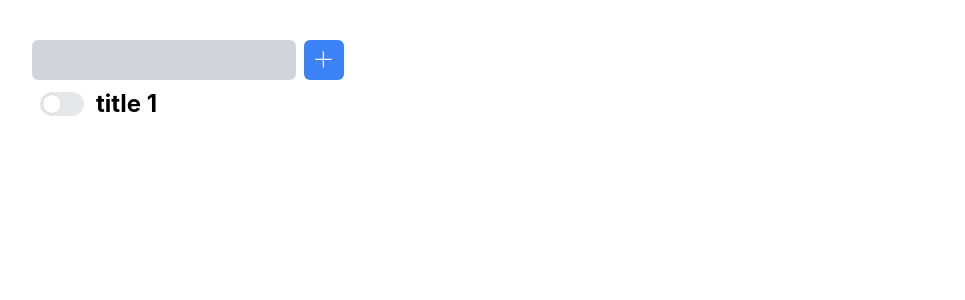
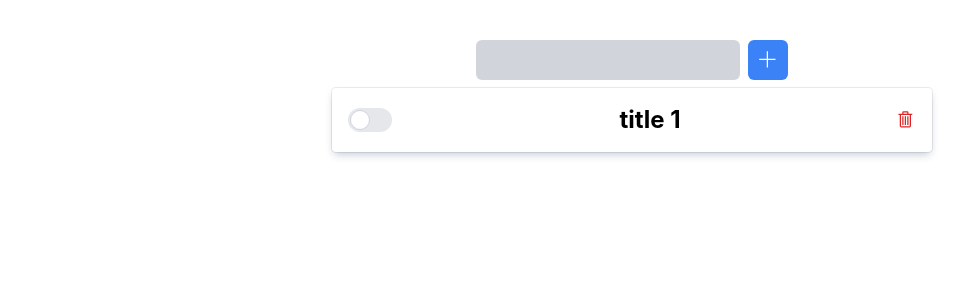
Before and after one commit to mabuhanifa/react-experiment-ts, a React (Vite) app: page / in a window 1280 px wide. Shown: the top 300 px of the page, without its empty margins (8-973 px from the left). Built offline with nearby package versions, Linux system fonts and the light colour scheme.

Commit message:
styling updated

```diff
--- a/src/components/Todo.tsx
+++ b/src/components/Todo.tsx
@@ -1,13 +1,15 @@
+import { VscTrash } from "react-icons/vsc";
 import { type Todo } from "../types/types";
 import CheckBox from "./CheckBox";
 
 export default function Todo({ todo }: { todo: Todo }) {
     return (
-        <div className="flex items-center p-2">
+        <div className="flex items-center p-4 my-2 shad w-[600px] rounded justify-between">
             <CheckBox todo={todo} />
             <h1 className={`text-2xl font-bold ${todo.isCompleted ? "line-through" : ""}`}>
                 {todo.title}
             </h1>
+            <button className="flex justify-center items-center text-red-600"><VscTrash size={20} /></button>
         </div>
     )
 }
--- a/src/components/Todos.tsx
+++ b/src/components/Todos.tsx
@@ -24,6 +24,7 @@ export default function Todos() {
     return (
         <section className="p-10 ">
 
+            <div className="flex justify-center">
                 <form onSubmit={(e) => createTodo(e)} className="flex items-center gap-2">
                     <input
                         type="text"
@@ -38,8 +39,9 @@ export default function Todos() {
                         <VscAdd size={20} />
                     </button>
                 </form>
+            </div>
 
-            <div>
+            <div className="flex flex-col justify-center items-center">
                 {
                     todos && todos.map((todo) => (
                         <Todo todo={todo} key={todo.id} />
--- a/src/index.css
+++ b/src/index.css
@@ -1,9 +1,15 @@
 @tailwind base;
 @tailwind components;
 @tailwind utilities;
+
 * {
   margin: 0;
   padding: 0;
   box-sizing: border-box;
   font-family: Inter, system-ui, Avenir, Helvetica, Arial, sans-serif;
 }
+
+.shad {
+  box-shadow: rgba(9, 30, 66, 0.25) 0px 4px 8px -2px,
+    rgba(9, 30, 66, 0.08) 0px 0px 0px 1px;
+}
--- a/src/types/types.ts
+++ b/src/types/types.ts
@@ -6,7 +6,8 @@ export type Todo = {
 
 export type Action =
   | { type: "ADD_TODO"; payload: Todo }
-  | { type: "CHANGE_STATUS"; payload: number };
+  | { type: "CHANGE_STATUS"; payload: number }
+  | { type: "REMOVE_TODO"; payload: number };
 
 export type StateType = { todos: Todo[] };
 
```
Lines whose indentation alone changed are shown as unchanged.
